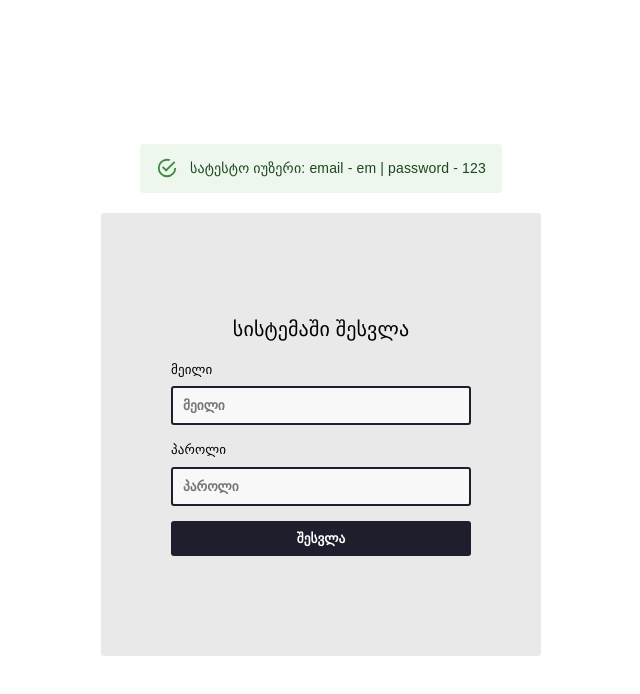
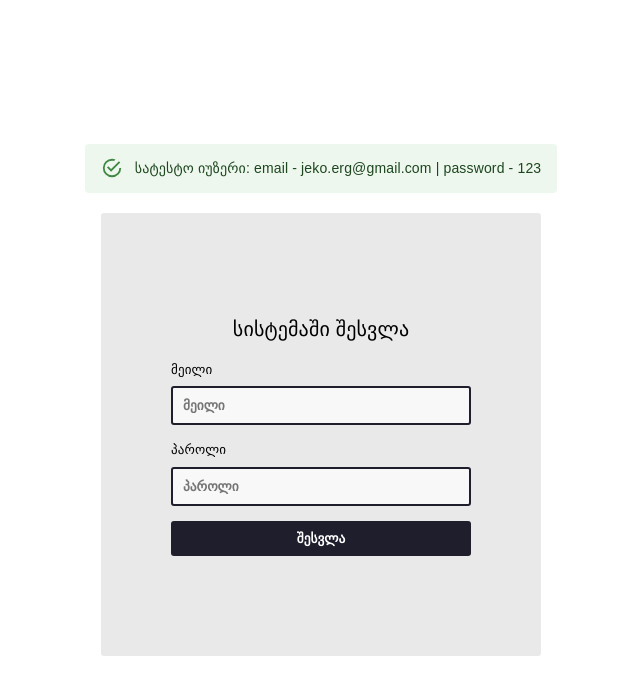
Before and after one commit to Jekson365/EmpManagmentFront, a React (Vite) app: page / in a window 1280 px wide. Shown: the top 694 px of the page, without its empty margins (319-959 px from the left). Built offline with nearby package versions, Linux system fonts and the light colour scheme; no server answers; a web font is replaced by a local one.

Commit message:
auth method fixed

```diff
--- a/src/pages/auth/Login.jsx
+++ b/src/pages/auth/Login.jsx
@@ -7,11 +7,11 @@ import { Alert, Box, Snackbar, Stack, Typography } from "@mui/material";
 function Login() {
   const isLogged = Cookies.get(".AspNetCore.Cookies");
 
-    useEffect(() => {
-      if (isLogged) {
-        navigate("/");
-      }
-    }, []);
+  useEffect(() => {
+    if (isLogged) {
+      navigate("/");
+    }
+  }, []);
   const navigate = useNavigate();
   const [open, setOpen] = useState(false);
   const [formData, setFormData] = useState({
@@ -66,7 +66,9 @@ function Login() {
             danger
           </Alert>
         </Snackbar>
-        <Alert>სატესტო იუზერი: email - em | password - 123</Alert>
+        <Alert>
+          სატესტო იუზერი: email - jeko.erg@gmail.com | password - 123
+        </Alert>
         <Stack
           className="login-form"
           width={"300px"}
--- a/src/pages/tasks/mytasks/MyTask.jsx
+++ b/src/pages/tasks/mytasks/MyTask.jsx
@@ -1,14 +1,11 @@
-import React, { useEffect, useState } from "react";
-import { ResizableBox } from "react-resizable";
+import React, { useEffect } from "react";
 import "react-resizable/css/styles.css";
 import UseTasks from "../../../hooks/tasks/UseTasks";
 import AssignedTo from "../../../components/tasks/AssignedTo";
 import { Stack } from "@mui/system";
 import TaskStatus from "../../../components/task-statuses/TaskStatus";
-import { Table } from "flowbite-react";
 import { DataGrid } from "@mui/x-data-grid";
 import Paper from "@mui/material/Paper";
-import RadioButtonCheckedIcon from "@mui/icons-material/RadioButtonChecked";
 import { Typography } from "@mui/material";
 function MyTask() {
   const columns = [
@@ -81,9 +78,7 @@ function MyTask() {
       title: "დასრულების თარიღი",
       width: 250,
       renderCell: (params) => (
-        <Typography>
-          {new Date(params.row.endDate).toLocaleString()}
-        </Typography>
+        <Typography>{new Date(params.row.endDate).toLocaleString()}</Typography>
       ),
     },
   ];
@@ -102,7 +97,6 @@ function MyTask() {
           rows={tasks}
           columns={columns}
           sortable={true}
-          initialState={{ pagination: { paginationModel } }}
           pageSizeOptions={[5, 20]}
           sx={{
             border: 0,
```
